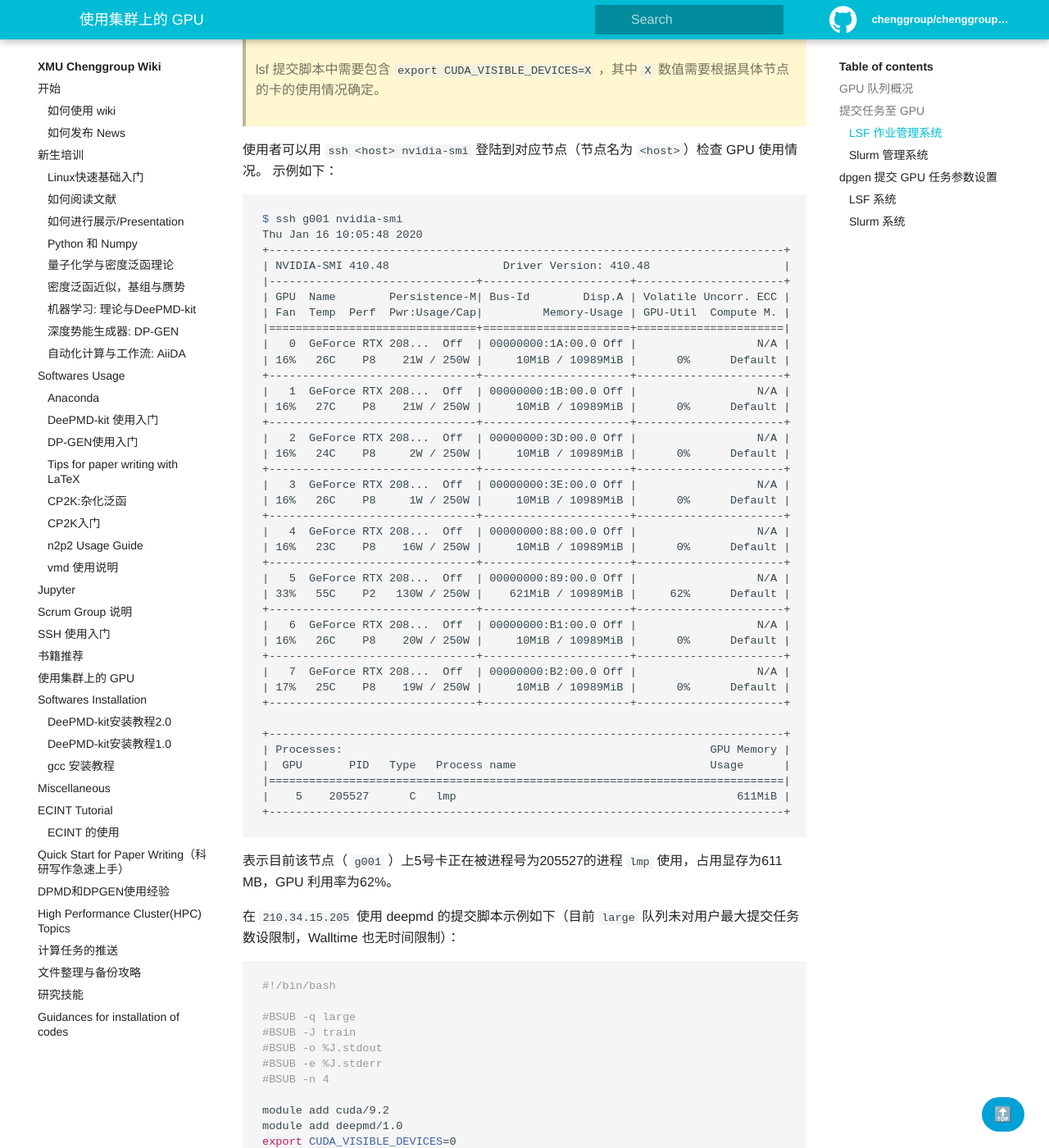
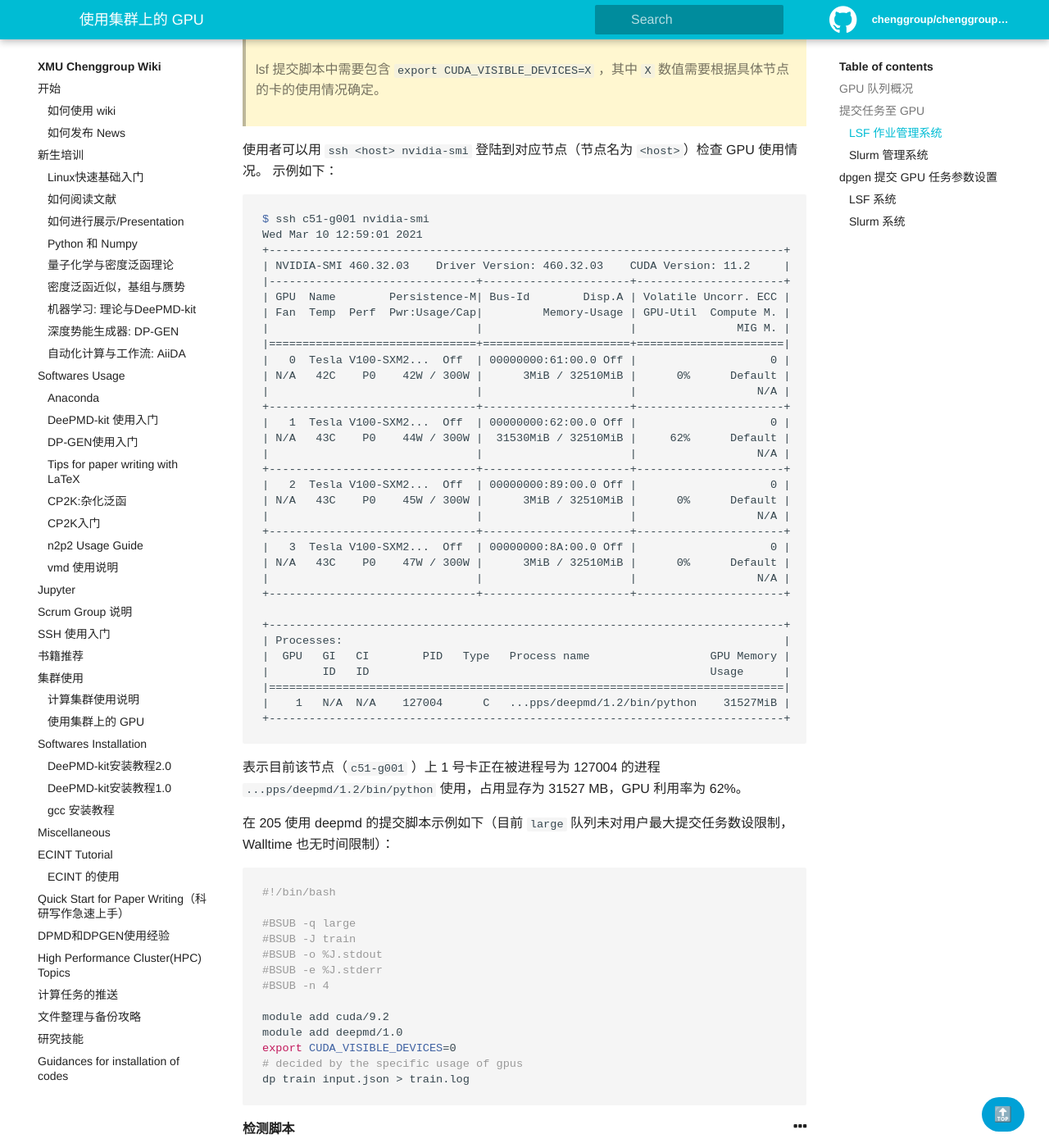
Before and after one commit to chenggroup/chenggroup.github.io, a Jekyll site: the page built from _wiki/集群使用/gpu_usage.md, in a window 1280 px wide and 1400 px high, scrolled down 823 px. Shown: the whole window at 82% size. Built offline with Jekyll 4.4.1, drawn with Linux system fonts in a browser that asks for light colours; some of the changed text lies outside the part shown.

Commit message:
add cluster wiki

````diff
--- a/_wiki/gpu_usage.md
+++ b/_wiki/集群使用/gpu_usage.md
@@ -7,10 +7,10 @@
 
 ## GPU 队列概况
 
-目前课题组GPU有两个IP地址：
+目前课题组GPU有两个集群：
 
-- `210.34.15.205`：包含4个节点（`mgt g001 g002 g003`），每个节点上有8张2080 Ti。`mgt` 作为计算节点的同时作为管理节点。
-- `121.192.191.51`：包含1个节点（`g001`），节点上有4张Tesla V100。登陆到51上可以使用。
+- 205：包含 4 个节点（`mgt g001 g002 g003`），每个节点上有 8 张 2080 Ti。`mgt` 作为计算节点的同时作为管理节点。
+- 191：包含 1 个节点（`g001`），节点上有 4 张 Tesla V100。登陆到 191 上可以使用。
 
 两个节点均可联系管理员开通使用权限。
 
@@ -40,50 +40,44 @@
 示例如下：
 
 ```bash
-$ ssh g001 nvidia-smi
-Thu Jan 16 10:05:48 2020
+$ ssh c51-g001 nvidia-smi
+Wed Mar 10 12:59:01 2021
 +-----------------------------------------------------------------------------+
-| NVIDIA-SMI 410.48                 Driver Version: 410.48                    |
+| NVIDIA-SMI 460.32.03    Driver Version: 460.32.03    CUDA Version: 11.2     |
 |-------------------------------+----------------------+----------------------+
 | GPU  Name        Persistence-M| Bus-Id        Disp.A | Volatile Uncorr. ECC |
 | Fan  Temp  Perf  Pwr:Usage/Cap|         Memory-Usage | GPU-Util  Compute M. |
+|                               |                      |               MIG M. |
 |===============================+======================+======================|
-|   0  GeForce RTX 208...  Off  | 00000000:1A:00.0 Off |                  N/A |
-| 16%   26C    P8    21W / 250W |     10MiB / 10989MiB |      0%      Default |
+|   0  Tesla V100-SXM2...  Off  | 00000000:61:00.0 Off |                    0 |
+| N/A   42C    P0    42W / 300W |      3MiB / 32510MiB |      0%      Default |
+|                               |                      |                  N/A |
 +-------------------------------+----------------------+----------------------+
-|   1  GeForce RTX 208...  Off  | 00000000:1B:00.0 Off |                  N/A |
-| 16%   27C    P8    21W / 250W |     10MiB / 10989MiB |      0%      Default |
+|   1  Tesla V100-SXM2...  Off  | 00000000:62:00.0 Off |                    0 |
+| N/A   43C    P0    44W / 300W |  31530MiB / 32510MiB |     62%      Default |
+|                               |                      |                  N/A |
 +-------------------------------+----------------------+----------------------+
-|   2  GeForce RTX 208...  Off  | 00000000:3D:00.0 Off |                  N/A |
-| 16%   24C    P8     2W / 250W |     10MiB / 10989MiB |      0%      Default |
+|   2  Tesla V100-SXM2...  Off  | 00000000:89:00.0 Off |                    0 |
+| N/A   43C    P0    45W / 300W |      3MiB / 32510MiB |      0%      Default |
+|                               |                      |                  N/A |
 +-------------------------------+----------------------+----------------------+
-|   3  GeForce RTX 208...  Off  | 00000000:3E:00.0 Off |                  N/A |
-| 16%   26C    P8     1W / 250W |     10MiB / 10989MiB |      0%      Default |
-+-------------------------------+----------------------+----------------------+
-|   4  GeForce RTX 208...  Off  | 00000000:88:00.0 Off |                  N/A |
-| 16%   23C    P8    16W / 250W |     10MiB / 10989MiB |      0%      Default |
-+-------------------------------+----------------------+----------------------+
-|   5  GeForce RTX 208...  Off  | 00000000:89:00.0 Off |                  N/A |
-| 33%   55C    P2   130W / 250W |    621MiB / 10989MiB |     62%      Default |
-+-------------------------------+----------------------+----------------------+
-|   6  GeForce RTX 208...  Off  | 00000000:B1:00.0 Off |                  N/A |
-| 16%   26C    P8    20W / 250W |     10MiB / 10989MiB |      0%      Default |
-+-------------------------------+----------------------+----------------------+
-|   7  GeForce RTX 208...  Off  | 00000000:B2:00.0 Off |                  N/A |
-| 17%   25C    P8    19W / 250W |     10MiB / 10989MiB |      0%      Default |
+|   3  Tesla V100-SXM2...  Off  | 00000000:8A:00.0 Off |                    0 |
+| N/A   43C    P0    47W / 300W |      3MiB / 32510MiB |      0%      Default |
+|                               |                      |                  N/A |
 +-------------------------------+----------------------+----------------------+
 
 +-----------------------------------------------------------------------------+
-| Processes:                                                       GPU Memory |
-|  GPU       PID   Type   Process name                             Usage      |
+| Processes:                                                                  |
+|  GPU   GI   CI        PID   Type   Process name                  GPU Memory |
+|        ID   ID                                                   Usage      |
 |=============================================================================|
-|    5    205527      C   lmp                                          611MiB |
+|    1   N/A  N/A    127004      C   ...pps/deepmd/1.2/bin/python    31527MiB |
 +-----------------------------------------------------------------------------+
 ```
-表示目前该节点（ `g001` ）上5号卡正在被进程号为205527的进程 `lmp` 使用，占用显存为611 MB，GPU 利用率为62%。
+表示目前该节点（`c51-g001` ）上 1 号卡正在被进程号为 127004 的进程 `...pps/deepmd/1.2/bin/python` 使用，占用显存为 31527 MB，GPU 利用率为 62%。
 
 
-在 `210.34.15.205` 使用 deepmd 的提交脚本示例如下（目前 `large` 队列未对用户最大提交任务数设限制，Walltime 也无时间限制）：
+在 205 使用 deepmd 的提交脚本示例如下（目前 `large` 队列未对用户最大提交任务数设限制，Walltime 也无时间限制）：
 
 ```bash
 #!/bin/bash
@@ -204,7 +198,7 @@
     {
       "machine": {
         "machine_type": "lsf",
-        "hostname": "210.34.15.205",
+        "hostname": "xx.xxx.xxx.xxx",
         "port": 22,
         "username": "username",
         "password": "password",
@@ -243,7 +237,7 @@
     {
       "machine": {
         "machine_type": "slurm",
-        "hostname": "210.34.15.205",
+        "hostname": "xx.xxx.xxx.xxx",
         "port": 22,
         "username": "chenglab",
         "work_path": "/home/chenglab/ypliu/dprun/train"
@@ -276,7 +270,7 @@
     {
       "machine": {
         "machine_type": "slurm",
-        "hostname": "210.34.15.205",
+        "hostname": "xx.xxx.xxx.xxx",
         "port": 22,
         "username": "chenglab",
         "work_path": "/home/chenglab/ypliu/dprun/train"
````
Also changed, not shown: other parts of _wiki/集群使用/gpu_usage.md (+4 -4 lines), _wiki/集群使用/cluster_usage.md (added, +158 -0 lines).
